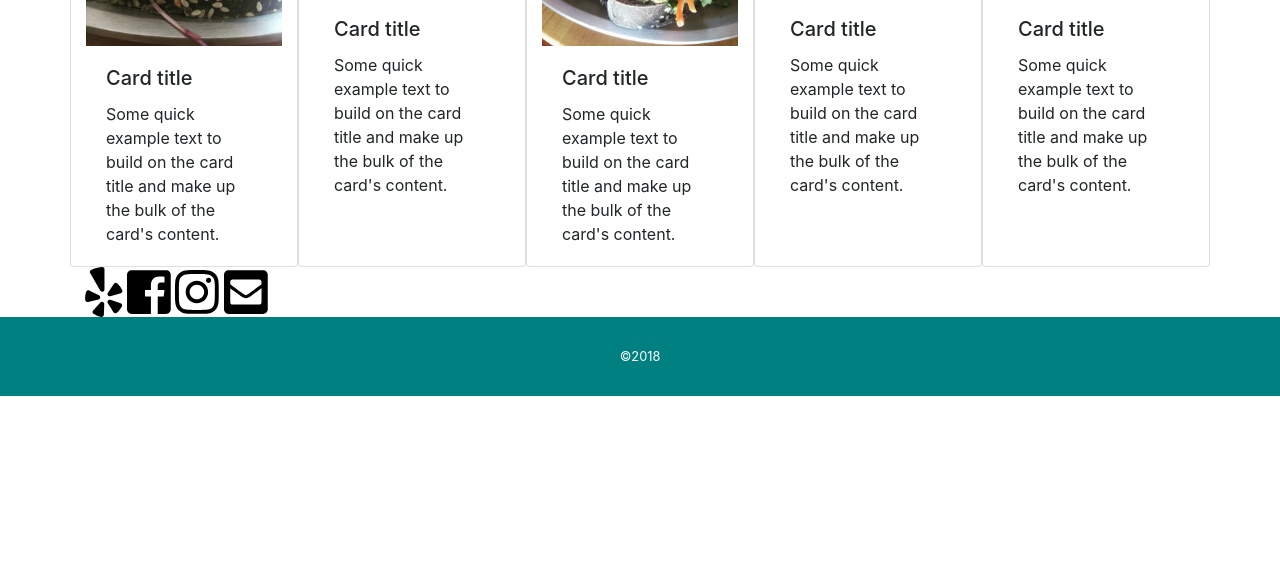
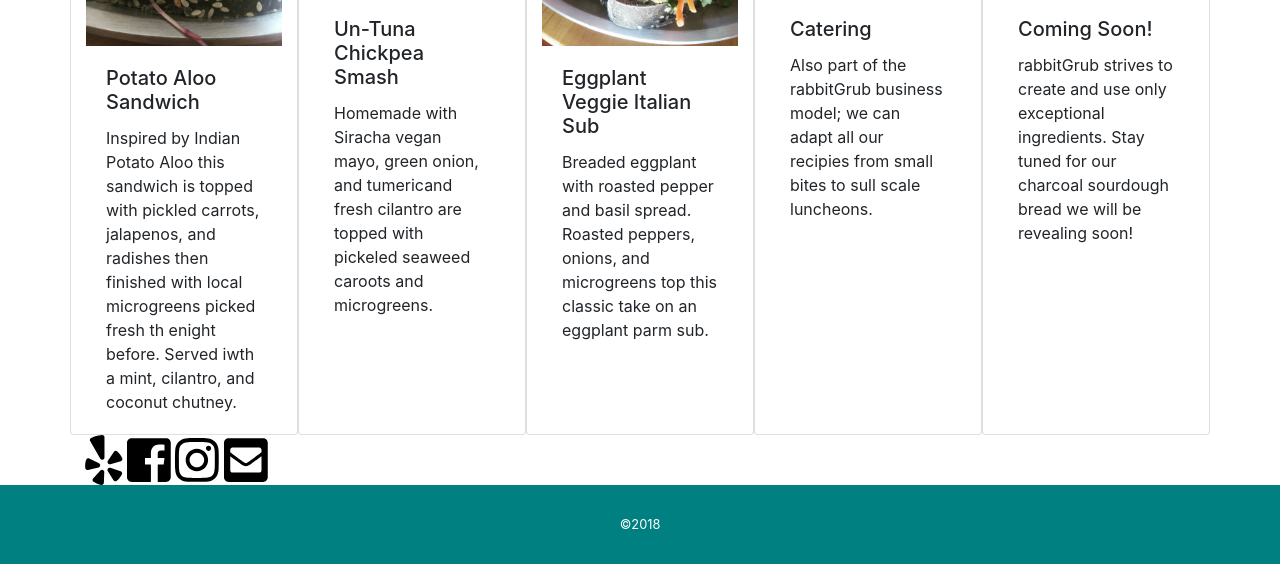
Before and after one commit to danielaine3/rabbitgrub, a website: page app/public/food.html in a window 1280 px wide. Shown: the part 409-973 px from the top of the page. Before the commit the page ends 805 px from the top, so only its background shows below. Drawn offline with nearby package versions, Linux system fonts and the light colour scheme; a web font is replaced by a local one.

Commit message:
food cards added

```diff
--- a/app/public/food.html
+++ b/app/public/food.html
@@ -50,36 +50,36 @@
 			<div class="col card">
 			  	<img class="card-img-top" src="images/sandwich.jpg" alt="Card image cap">
 			  	<div class="card-body">
-			    	<h5 class="card-title">Card title</h5>
-			    	<p class="card-text">Some quick example text to build on the card title and make up the bulk of the card's content.</p>
+			    	<h5 class="card-title">Potato Aloo Sandwich</h5>
+			    	<p class="card-text">Inspired by Indian Potato Aloo this sandwich is topped with pickled carrots, jalapenos, and radishes then finished with local microgreens picked fresh th enight before. Served iwth a mint, cilantro, and coconut chutney.</p>
 			  	</div>
 			</div>
 				<div class="col card">
 				  <img class="card-img-top" src="images/openface.jpg" alt="Card image cap">
 				  	<div class="card-body">
-				    	<h5 class="card-title">Card title</h5>
-				    	<p class="card-text">Some quick example text to build on the card title and make up the bulk of the card's content.</p>
+				    	<h5 class="card-title">Un-Tuna Chickpea Smash</h5>
+				    	<p class="card-text">Homemade with Siracha vegan mayo, green onion, and tumericand fresh cilantro are topped with pickeled seaweed caroots and microgreens.</p>
 				  	</div>
 				</div>
 				<div class="col card">
 				  <img class="card-img-top" src="images/sproutwich.jpg" alt="Card image cap">
 				  	<div class="card-body">
-				    	<h5 class="card-title">Card title</h5>
-				    	<p class="card-text">Some quick example text to build on the card title and make up the bulk of the card's content.</p>
+				    	<h5 class="card-title">Eggplant Veggie Italian Sub</h5>
+				    	<p class="card-text">Breaded eggplant with roasted pepper and basil spread. Roasted peppers, onions, and microgreens top this classic take on an eggplant parm sub.</p>
 				  	</div>
 				</div>
 				<div class="col card">
 				  <img class="card-img-top" src="images/appetizer.jpg" alt="Card image cap">
 				  	<div class="card-body">
-				    	<h5 class="card-title">Card title</h5>
-				    	<p class="card-text">Some quick example text to build on the card title and make up the bulk of the card's content.</p>
+				    	<h5 class="card-title">Catering</h5>
+				    	<p class="card-text">Also part of the rabbitGrub business model; we can adapt all our recipies from small bites to sull scale luncheons.</p>
 				  	</div>
 				</div>
 				<div class="col card">
 				  <img class="card-img-top" src="images/bread.jpg" alt="Card image cap">
 				  	<div class="card-body">
-				    	<h5 class="card-title">Card title</h5>
-				    	<p class="card-text">Some quick example text to build on the card title and make up the bulk of the card's content.</p>
+				    	<h5 class="card-title">Coming Soon!</h5>
+				    	<p class="card-text">rabbitGrub strives to create and use only exceptional ingredients. Stay tuned for our charcoal sourdough bread we will be revealing soon!</p>
 				  	</div>
 				</div>
 			</div>
```
